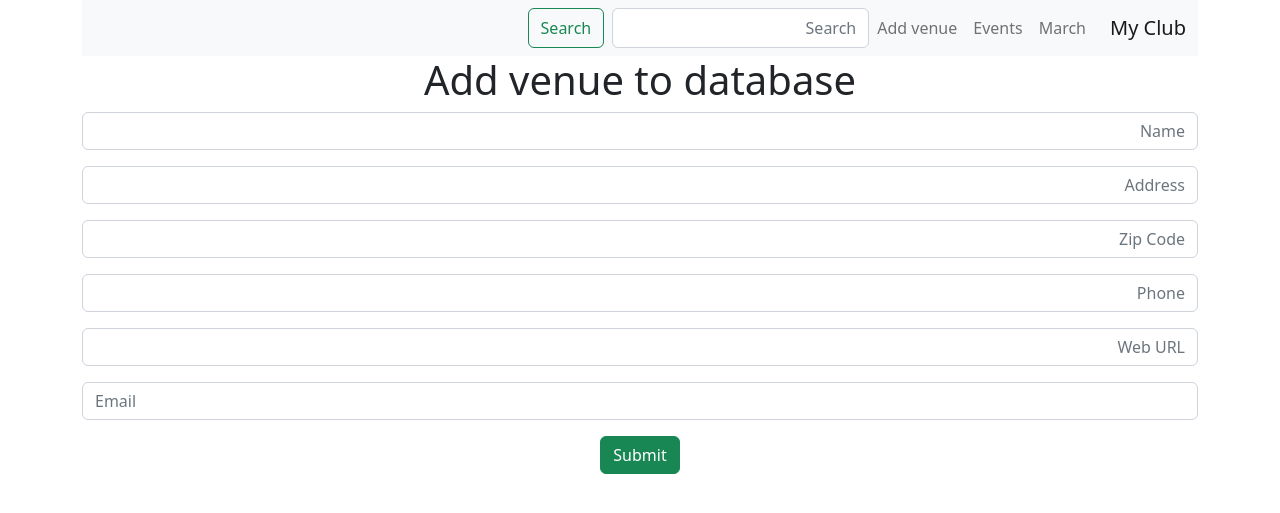
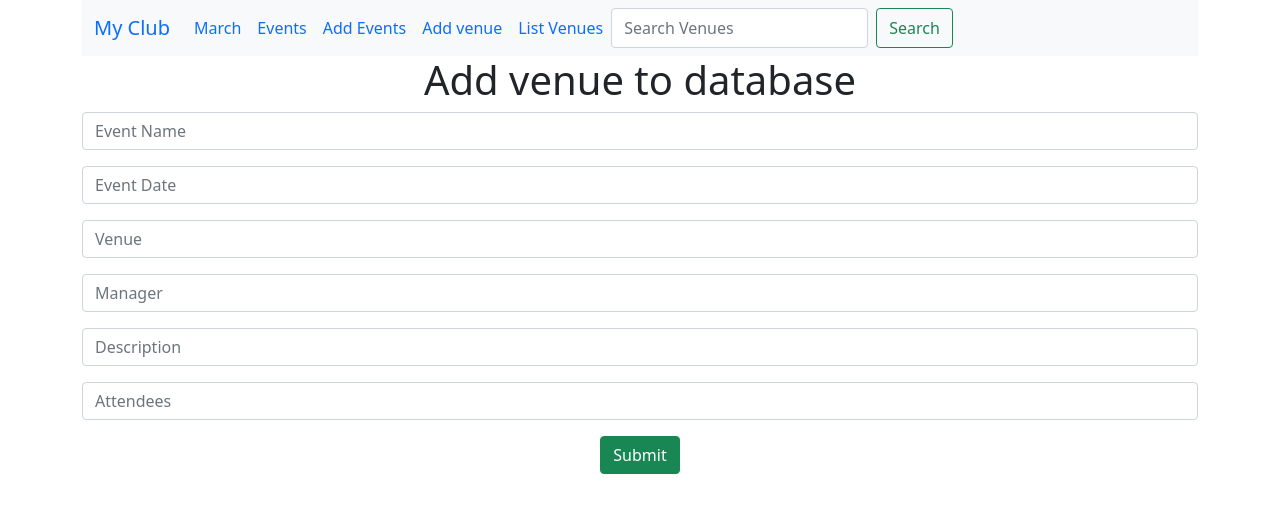
Before and after one commit to aimansae/aimanpractice, a Django app: page /add_venue/ in a window 1280 px wide. Shown: the top 513 px of the page. Run offline with Django 3.2, Linux system fonts and the light colour scheme.

Commit message:
Add event venue

```diff
--- a/events/forms.py
+++ b/events/forms.py
@@ -1,6 +1,6 @@
 from django import forms
 from django.forms import ModelForm
-from .models import Venue  # import the venue class model
+from .models import Venue, Event  # import the venue class model
 
 # to create the form for venue
 
@@ -15,21 +15,51 @@ class VenueForm(ModelForm):
                   'phone', 'web', 'email_address')
 
         # to remove labels:
-        labels= {
-            'name':'',
-            'address':'',
-            'zip_code':'',
-            'phone':'',
-            'web':'',
-            'email_address':'',
+        labels = {
+            'name': '',
+            'address': '',
+            'zip_code': '',
+            'phone': '',
+            'web': '',
+            'email_address': '',
 
         }
         # from control class from bootstrap
         widgets = {
-            'name': forms.TextInput(attrs={'class': 'form-control', 'placeholder':'Name'}),
-            'address': forms.TextInput(attrs={'class': 'form-control', 'placeholder':'Address'}),
-            'zip_code': forms.TextInput(attrs={'class': 'form-control', 'placeholder':'Zip Code'}),
-            'phone': forms.TextInput(attrs={'class': 'form-control', 'placeholder':'Phone'}),
-            'web': forms.TextInput(attrs={'class': 'form-control', 'placeholder':'Web URL'}),
-            'email_address': forms.EmailInput(attrs={'class': 'form-control', 'placeholder':'Email'}),
+            'name': forms.TextInput(attrs={'class': 'form-control', 'placeholder': 'Event Name'}),
+            'address': forms.TextInput(attrs={'class': 'form-control', 'placeholder': 'Event Date'}),
+            'zip_code': forms.TextInput(attrs={'class': 'form-control', 'placeholder': 'Venue'}),
+            'phone': forms.TextInput(attrs={'class': 'form-control', 'placeholder': 'Manager'}),
+            'web': forms.TextInput(attrs={'class': 'form-control', 'placeholder': 'Description '}),
+            'email_address': forms.EmailInput(attrs={'class': 'form-control', 'placeholder': 'Attendees'}),
         }
+
+# for event form
+
+
+class EventForm(ModelForm):
+    class Meta:  # always like this
+        model = Event  # model to use for the form
+        # fields = '__all__' in you want all otherwise
+        fields = ('name', 'event_date',
+                  'venue', 'manager', 'description', 'attendees')
+
+        # to remove labels:
+        labels = {
+            'name': '',
+            'event_date': '',
+            'venue': '',
+            'manager': '',
+            'description': '',
+            'attendees': '',
+
+        }
+        # from control class from bootstrap
+        widgets = {
+            'name': forms.TextInput(attrs={'class': 'form-control', 'placeholder': 'Name'}),
+            'event_date': forms.TextInput(attrs={'class': 'form-control', 'placeholder': 'Address'}),
+            'venue': forms.TextInput(attrs={'class': 'form-control', 'placeholder': 'Zip Code'}),
+            'manager': forms.TextInput(attrs={'class': 'form-control', 'placeholder': 'Phone'}),
+            'description': forms.TextInput(attrs={'class': 'form-control', 'placeholder': 'Web URL'}),
+            'attendees': forms.EmailInput(attrs={'class': 'form-control', 'placeholder': 'Email'}),
+        }
--- a/events/models.py
+++ b/events/models.py
@@ -3,7 +3,7 @@ from django.db import models
 # Create your models here.
 from django.contrib.auth.models import User
 
-'name','address','zip_code','phone','web','ema'
+
 class Venue(models.Model): #fields to use in form too
     # not necessary to name
     name = models.CharField('Venue Name', max_length=120)
--- a/events/templates/base.html
+++ b/events/templates/base.html
@@ -1,12 +1,13 @@
 <!doctype html>
-<html lang="ar" dir="rtl">
+<html lang="en">
   <head>
     <!-- Required meta tags -->
     <meta charset="utf-8">
     <meta name="viewport" content="width=device-width, initial-scale=1">
 
     <!-- Bootstrap CSS -->
-    <link rel="stylesheet" href="https://cdn.jsdelivr.net/npm/bootstrap@5.2.2/dist/css/bootstrap.rtl.min.css" integrity="sha384-7mQhpDl5nRA5nY9lr8F1st2NbIly/8WqhjTp+0oFxEA/QUuvlbF6M1KXezGBh3Nb" crossorigin="anonymous">
+    <link href="https://cdn.jsdelivr.net/npm/bootstrap@5.0.2/dist/css/bootstrap.min.css" rel="stylesheet" integrity="sha384-EVSTQN3/azprG1Anm3QDgpJLIm9Nao0Yz1ztcQTwFspd3yD65VohhpuuCOmLASjC" crossorigin="anonymous">
+
 
     <title>Hello World!</title>
   </head>
@@ -19,7 +20,8 @@
     <!-- Optional JavaScript; choose one of the two! -->
 
     <!-- Option 1: Bootstrap Bundle with Popper -->
-    <script src="https://cdn.jsdelivr.net/npm/bootstrap@5.2.2/dist/js/bootstrap.bundle.min.js" integrity="sha384-OERcA2EqjJCMA+/3y+gxIOqMEjwtxJY7qPCqsdltbNJuaOe923+mo//f6V8Qbsw3" crossorigin="anonymous"></script>
+    <script src="https://cdn.jsdelivr.net/npm/bootstrap@5.0.2/dist/js/bootstrap.bundle.min.js" integrity="sha384-MrcW6ZMFYlzcLA8Nl+NtUVF0sA7MsXsP1UyJoMp4YLEuNSfAP+JcXn/tWtIaxVXM" crossorigin="anonymous"></script>
+
 
     <!-- Option 2: Separate Popper and Bootstrap JS -->
     <!--
--- a/events/templates/nav.html
+++ b/events/templates/nav.html
@@ -15,11 +15,21 @@
             <a class="nav-link" href="{% url 'list-events'%}">Events</a>
           </li>
           <li class="nav-item">
+            <a class="nav-link" href="{% url 'add-event'%}">Add Events</a>
+          </li>
+          <li class="nav-item">
             <!--from urls.py name was add-venue, import here in url-->
             <a class="nav-link" href="{% url 'add-venue'%}">Add venue</a>
           </li>
-        <form class="d-flex" role="search">
-          <input class="form-control me-2" type="search" placeholder="Search" aria-label="Search">
+          <li class="nav-item">
+            <!--from urls.py name was list-venue, import here in url-->
+            <a class="nav-link" href="{% url 'list-venues' %}">List Venues</a>
+          </li>
+        <form class="d-flex" method="POST" role="search" action="{% url 'search-venues' %}">
+
+          {% csrf_token%}
+
+          <input class="form-control me-2" type="search" placeholder="Search Venues"  aria-label="Search" name="searched">
           <button class="btn btn-outline-success" type="submit">Search</button>
         </form>
       </div>
--- a/events/urls.py
+++ b/events/urls.py
@@ -16,4 +16,10 @@ urlpatterns = [
     path('events/', views.all_events, name='list-events'),
     # add_venue function to be created in views.py, name to use in html
     path('add_venue/', views.add_venue, name='add-venue'),
+    path('list_venues/', views.list_venues, name='list-venues'),
+    path('show_venue/<venue_id>', views.show_venue, name='show-venue'),
+    path('search_venues/', views.search_venues, name='search-venues'),
+    path('update_venue/<venue_id>', views.update_venue, name='update-venue'),
+    path('add_event/', views.add_event, name='add-event'),
+
 ]
--- a/events/views.py
+++ b/events/views.py
@@ -1,4 +1,4 @@
-from django.shortcuts import render
+from django.shortcuts import render, redirect
 import calendar
 from calendar import HTMLCalendar
 # for copyright year
@@ -7,13 +7,56 @@ from datetime import datetime
 # for the form to redirect the page
 from django.http import HttpResponseRedirect
 
-from .models import Event
+from .models import Event, Venue
 # import the venue form created
-from .forms import VenueForm
+from .forms import VenueForm, EventForm
 
+
+def add_event(request):
+    submitted = False
+    if request.method == 'POST':
+        form = EventForm(request.POST)
+        if form.is_valid():
+            form.save()
+            return HttpResponseRedirect('/add_event?submitted=True')
+    else:
+        form = EventForm
+        if 'submitted' in request.GET:
+            submitted = True
+    return render(request, 'add_event.html',
+                  {'form': form, 'submitted': submitted})
+
+
+def update_venue(request, venue_id):
+    venue = Venue.objects.get(pk=venue_id)
+    form = VenueForm(request.POST or None, instance=venue)
+    if form.is_valid():
+        form.save()
+        return redirect('list-venues')
+    return render(request, 'update_venue.html', {'venue': venue, 'form': form})
+
+
+def search_venues(request):
+    if request.method == 'POST':
+        searched = request.POST['searched']
+        venues = Venue.objects.filter(name__contains=searched)
+        return render(request, 'search_venues.html', {'searched': searched, 'venues': venues})
+    else:
+        return render(request, 'search_venues.html', {})
+
+
+def show_venue(request, venue_id):
+    venue = Venue.objects.get(pk=venue_id)
+    return render(request, 'show_venue.html', {'venue': venue})
+
+
+def list_venues(request):
+    venue_list = Venue.objects.all()
+    return render(request, 'venue.html', {'venue_list': venue_list})
 
 
 def add_venue(request):
+
     submitted = False
     if request.method == 'POST':
         form = VenueForm(request.POST)
```
Also changed, not shown: events/templates/add_event.html (added, +11 -0 lines), events/templates/search_venues.html (added, +20 -0 lines), events/templates/show_venue.html (added, +27 -0 lines), events/templates/update_venue.html (added, +15 -0 lines), events/templates/venue.html (added, +22 -0 lines), db.sqlite3.
